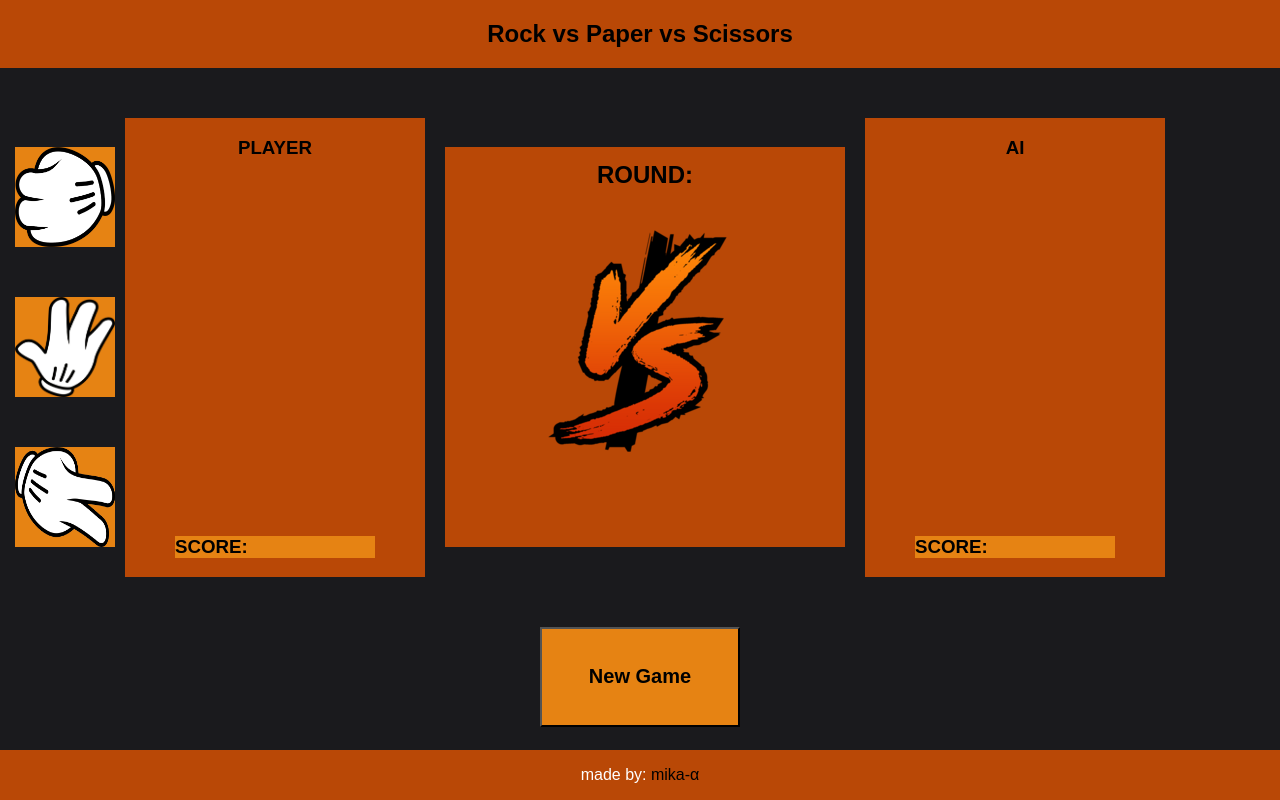
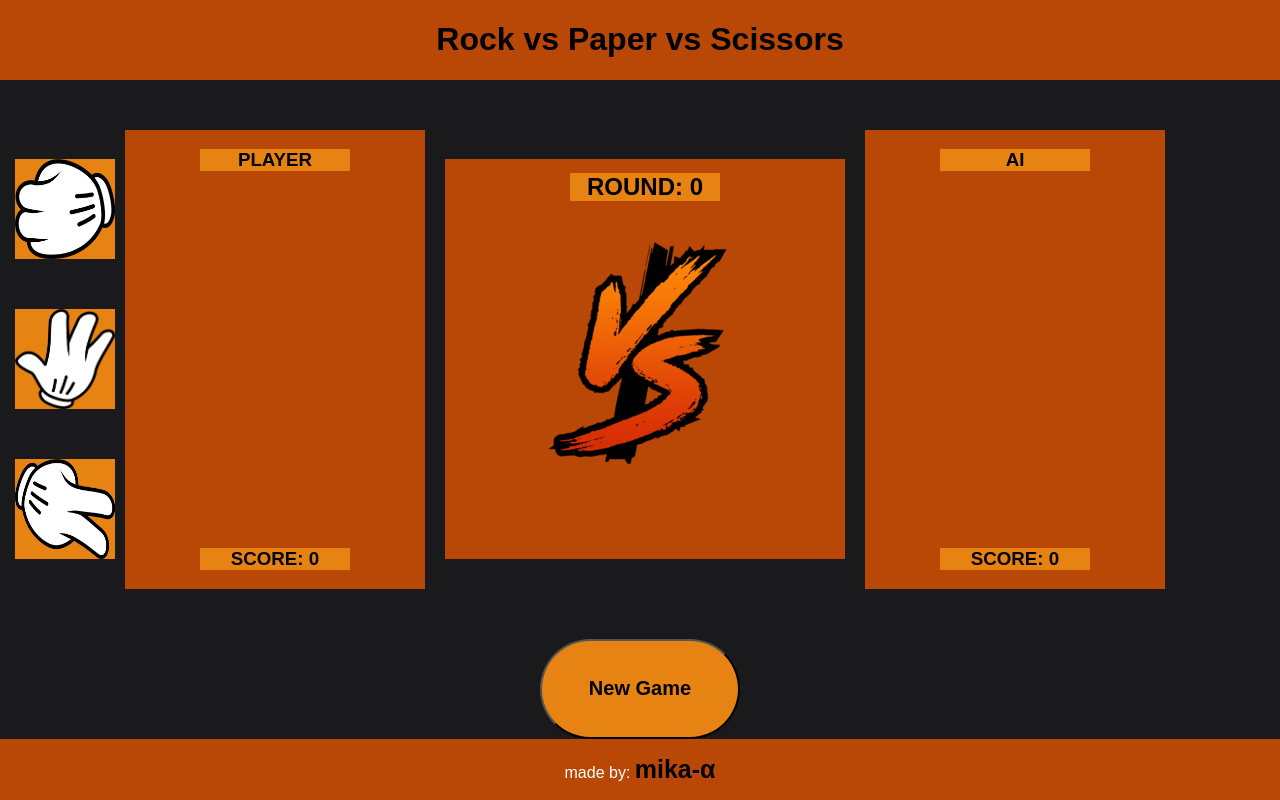
Before and after one commit to mika-alpha/rock-paper-scissors, a plain HTML site: page index.html in a window 1280 px wide. Both pictures are taken after a click on the button "New Game". Drawn offline with Linux system fonts and the light colour scheme.

Commit message:
Add new game function

```diff
--- a/index.html
+++ b/index.html
@@ -11,7 +11,7 @@
 <body>
 
     <div class ="header">
-        <h2>Rock vs Paper vs Scissors</h1>
+        <h1>Rock vs Paper vs Scissors</h1>
     </div>
 
     <div class = "body">
--- a/script.js
+++ b/script.js
@@ -1,12 +1,19 @@
 const playerImage = document.querySelector("#player-pick");
 const aiImage = document.querySelector("#ai-pick");
 const picks = Array.from(document.querySelectorAll("input"));
+const newGameButton = document.getElementById("new-game");
 
 let playerScore = 0;
 let aiScore = 0;
+let roundCount = 0;
 
 
 function pick(e){
+
+    if (playerScore === 5 || aiScore === 5){
+        newGameButton.click();
+    }
+
     playerImage.setAttribute("src", `/img/${e.target.id}.png`);
     aiImage.setAttribute("src", `/img/${computerPlay()}.png`);
     if (playerImage.classList.contains("pick")){
@@ -17,7 +24,6 @@ function pick(e){
         aiImage.getAttribute("src").lastIndexOf('/')+1,
         aiImage.getAttribute("src").lastIndexOf('.')
     );
-    console.log(computerPick);
     playRound(e.target.id, computerPick);
     updateScores();
     checkGame();
@@ -28,6 +34,7 @@ picks.forEach(picked => picked.addEventListener('click', pick));
 function updateScores(){
     document.getElementById("player-score").textContent = playerScore;
     document.getElementById("ai-score").textContent = aiScore;
+    document.getElementById("round").textContent = roundCount;
 }
 
 let computerPlay = () => {
@@ -37,7 +44,7 @@ let computerPlay = () => {
 };
 
 function playRound(playerSelection, computerSelection){
-
+    roundCount++;
     if (playerSelection.toLowerCase() === computerSelection.toLowerCase()){
         return;
     } else if (playerSelection.toLowerCase() === "paper"){
@@ -63,3 +70,14 @@ function checkGame(){
         alert("You lose!");
     }
 }
+
+function newGame(){
+    playerScore = 0;
+    aiScore = 0;
+    roundCount = 0;
+    playerImage.classList.add("pick");
+    aiImage.classList.add("pick");
+    updateScores();
+}
+
+newGameButton.addEventListener('click', newGame);
--- a/style.css
+++ b/style.css
@@ -46,10 +46,11 @@ body{
 }
 
 
-.score{
+.score, h2, h3{
     background-color: rgb(230, 131, 19);
-    width: 200px;
+    width: 150px;
     font-weight: 900;
+    text-align: center;
 
 }
 .pick-panel{
@@ -104,6 +105,8 @@ body{
     background-color: rgb(230, 131, 19);
     font-weight: 900;
     font-size: 20px;
+    border-radius: 50px;
+
 }
 
 .footer{
@@ -118,3 +121,8 @@ a:link, a:visited{
     text-decoration: none;
     color: black;
 }
+
+a {
+    font-weight: 900;
+    font-size: 25px;
+}
```
